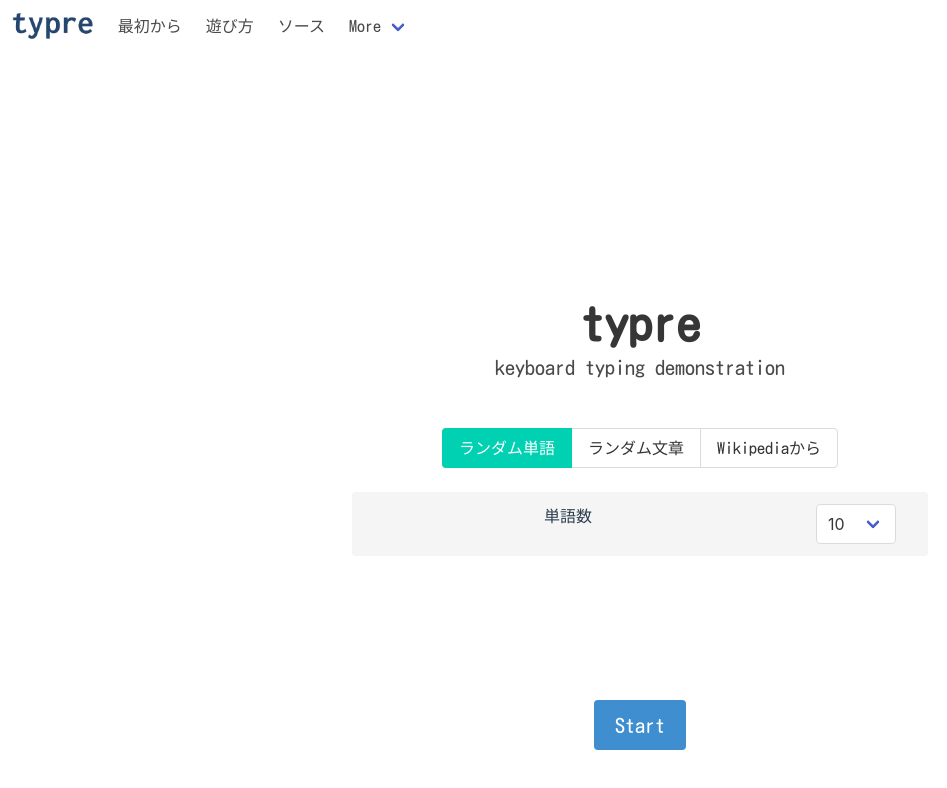
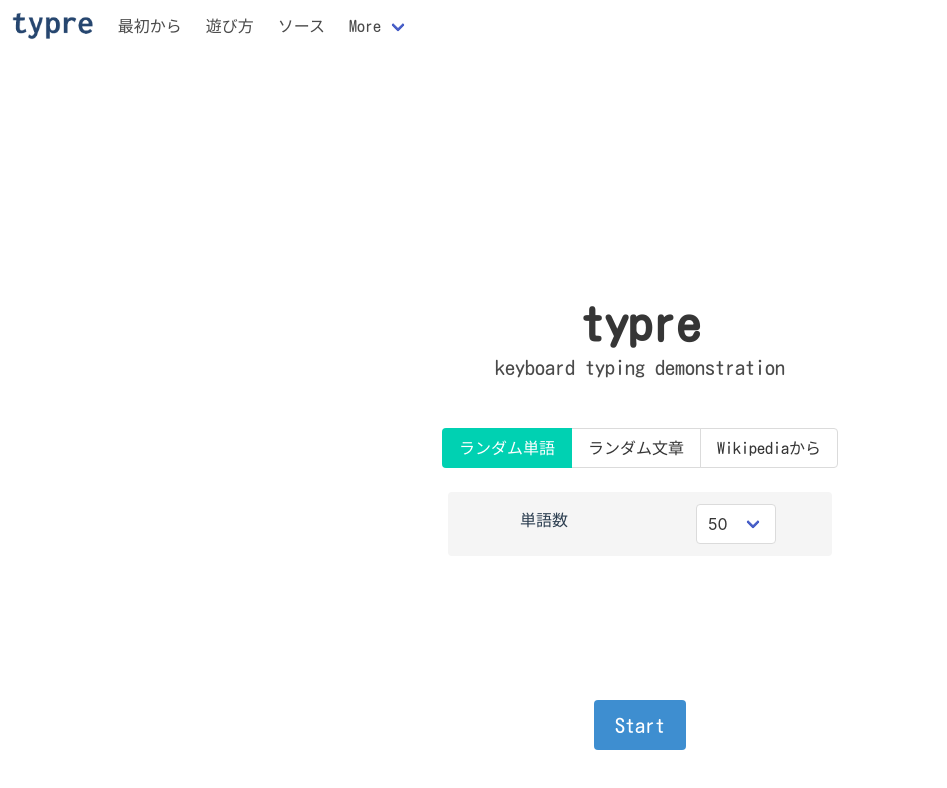
Before and after one commit to ibuky/typre, a Vue app: page / in a window 1280 px wide. Shown: the top 788 px of the page, without its empty margins (0-947 px from the left). Built offline with nearby package versions, Linux system fonts and the light colour scheme.

Commit message:
add setting if

```diff
--- a/src/components/Home.vue
+++ b/src/components/Home.vue
@@ -16,11 +16,10 @@
           </div>
 
           <!-- Game Settings -->
-
-          <div class="column is-half is-offset-one-quarter is-centered has-background-light game-settings">
+          <div class="column is-4 is-offset-4 has-background-light game-settings">
             <transition name="game-settings">
               <div class="settings-word-random" v-if="gameMode === C.GAMEMODE_RANDOM_WORD">
-                <SettingsWordRandom></SettingsWordRandom>
+                <SettingsWordRandom @changeSettings="changeSettings"></SettingsWordRandom>
               </div>
               <div class="settings-sent-random" v-else-if="gameMode === C.GAMEMODE_RANDOM_SENT">
                 <SettingsSentRandom></SettingsSentRandom>
@@ -30,11 +29,12 @@
               </div>
             </transition>
           </div>
+
         </div>
 
         <nav class="navbar is-fixed-bottom">
           <div class="bottom-bar">
-            <span class="button is-info is-size-5" @click="$router.push({name: 'Type', params: {gameMode: gameMode}})">
+            <span class="button is-info is-size-5" @click="this.onClickStart">
               Start
             </span>
           </div>
@@ -61,7 +61,10 @@ export default {
   data () {
     return {
       C: C,         // 定数を保持
-      gameMode: ''
+      gameMode: '',
+      settings: {
+        wordCount: 50
+      }
     }
   },
   methods: {
@@ -112,6 +115,21 @@ export default {
      */
     onClickFromWikipe: function () {
       this.onClickCategory(event, C.GAMEMODE_RANDOM_WIKI)
+    },
+
+    /**
+     * Startクリック時の処理
+     */
+    onClickStart: function () {
+      // ゲーム画面へ遷移
+      this.$router.push({name: 'Type', params: {gameMode: this.gameMode, settings: this.settings}})
+    },
+
+    /**
+     * セッティング値が変更されたときに値を反映
+     */
+    changeSettings: function (xSet) {
+      this.settings = xSet
     }
   },
   mounted () {
--- a/src/components/SettingsWordRandom.vue
+++ b/src/components/SettingsWordRandom.vue
@@ -1,14 +1,17 @@
 <template>
+  <div>
     <div class="columns">
-    <div class="column is-9">単語数</div>
-    <div class="column is-3">
-      <div class="select">
+      <div class="column is-6 vcenter">単語数</div>
+      <div class="column is-6">
+        <div class="select" @change="onChangeWordCount">
           <select>
             <option value="10">10</option>
             <option value="25">25</option>
-          <option value="50">50</option>
+            <option value="50" selected>50</option>
             <option value="100">100</option>
+            <option value="-1">∞</option>
           </select>
+        </div>
       </div>
     </div>
   </div>
@@ -16,6 +19,25 @@
 
 <script>
 export default {
-  name: 'SettingsWordRandom'
+  name: 'SettingsWordRandom',
+  data () {
+    return {
+      settings: {
+        wordCount: 50
+      }
+    }
+  },
+  methods: {
+    onChangeWordCount: function (e) {
+      this.settings.wordCount = parseInt(e.target.value)
+      this.$emit('changeSettings', this.settings)
+    }
+  }
 }
 </script>
+
+<style scoped>
+  .vcenter {
+    line-height: 2em;
+  }
+</style>
```
Lines whose indentation alone changed are shown as unchanged.
